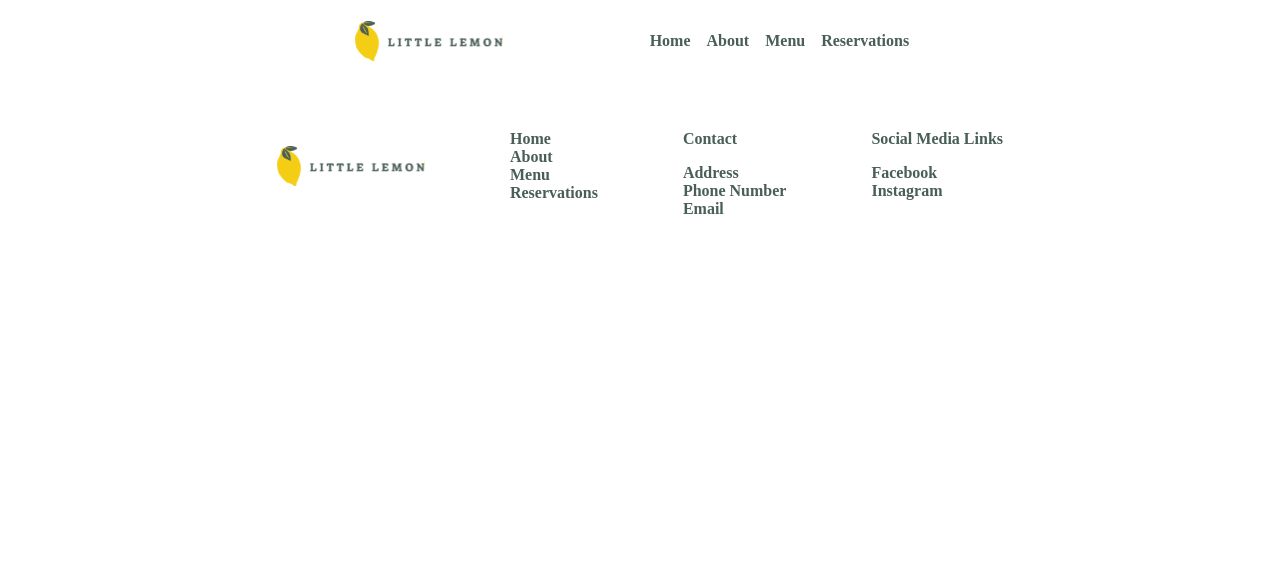
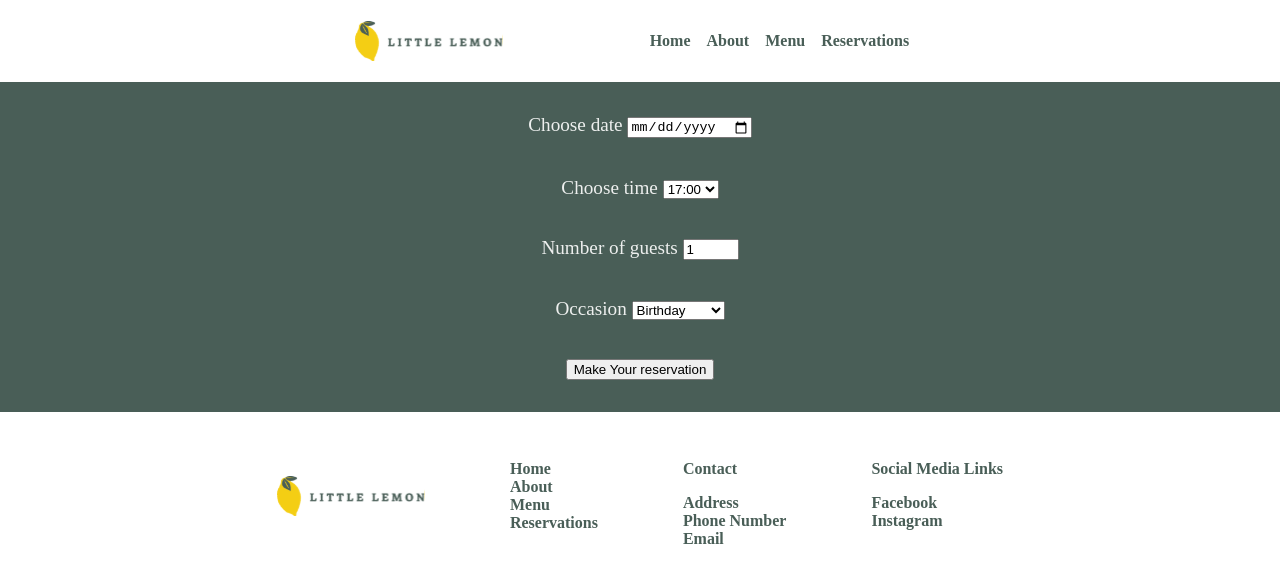
Before and after one commit to cleomart/little_lemon, a React (Create React App) app: page /booking in a window 1280 px wide. Shown: the top 582 px of the page. Built offline with nearby package versions, Linux system fonts and the light colour scheme.

Commit message:
Start booking page

```diff
--- a/src/App.css
+++ b/src/App.css
@@ -290,9 +290,28 @@
 
 
 
-/**  SECTION */
+/**  BOOKING FORM SECTION */
 
+.booking-form {
+  display: flex;
+  flex-direction: column;
+  row-gap: 2em;
+  align-items: center;
+  margin: 0 auto;
+  max-width: 400px;
+  font-family: Karla;
+  font-size: 1.2em;
+  color:#EDEFEE;
+}
 
+.booking-form div {
+  align-items: space-between;
+}
+
+.booking-page {
+  background-color: #495E57;
+  padding: 2em 2em;
+}
 
 
 /** END */
--- a/src/components/booking/BookingForm.js
+++ b/src/components/booking/BookingForm.js
@@ -1,8 +1,67 @@
+import React, {useState} from "react"
+
 function BookingForm() {
+    const [numGuests, setNumGuests] = useState(1)
+    const [bookDate, setBookDate] = useState("")
+    const [booktime, setBookTime] = useState("")
+    const [occasion, setOccasion] = useState("Birthday")
+
+    function dateHandler(e) {
+        console.log("Bookdate ", bookDate)
+        console.log(e.target.value)
+        setBookDate(e.target.value)
+        console.log("Bookdate ", bookDate)
+    }
+
+    function timeHandler(e) {
+        setBookTime(e.target.value)
+    }
+
+    function occasionHandler(e) {
+        setOccasion(e.target.value)
+    }
+
+    function guestHandler(e) {
+        setNumGuests(e.target.value)
+    }
+
+
+
     return (
-        <form></form>
+        <form className="booking-form">
+            <div>
+                <label for="res-date">Choose date   </label>
+                <input onChange={dateHandler} value={bookDate} type="date" id="res-date"/>
+            </div>
+
+            <div>
+                <label for="res-time">Choose time   </label>
+                <select onChange={timeHandler} value={booktime} id="res-time ">
+                    <option value="17:00">17:00</option>
+                    <option value="18:00">18:00</option>
+                    <option value="19:00">19:00</option>
+                    <option value="20:00">20:00</option>
+                    <option value="21:00">21:00</option>
+                    <option value="22:00">22:00</option>
+                </select>
+            </div>
+            <div>
+                <label for="guests">Number of guests   </label>
+                <input onChange={guestHandler} value={numGuests}
+                type="number" placeholder={numGuests} min="1" max="10" id="guests"/>
+            </div>
+            <div>
+                <label for="occasion">Occasion   </label>
+                <select onChange={occasionHandler} id="occasion" value={occasion}>
+                    <option value="birthday">Birthday</option>
+                    <option value="anniversary">Anniversary</option>
+                    <option value="others">Others</option>
+                </select>
+            </div>
+
+            <input type="submit" value="Make Your reservation"></input>
+        </form>
     )
-
 }
 
 export default BookingForm;
--- a/src/components/booking/BookingPage.js
+++ b/src/components/booking/BookingPage.js
@@ -2,10 +2,9 @@
 
 function BookingPage() {
     return (
-        <section className="booking-form">
+        <section className="booking-page">
             <BookingForm></BookingForm>
         </section>
-
     )
 
 }
```
